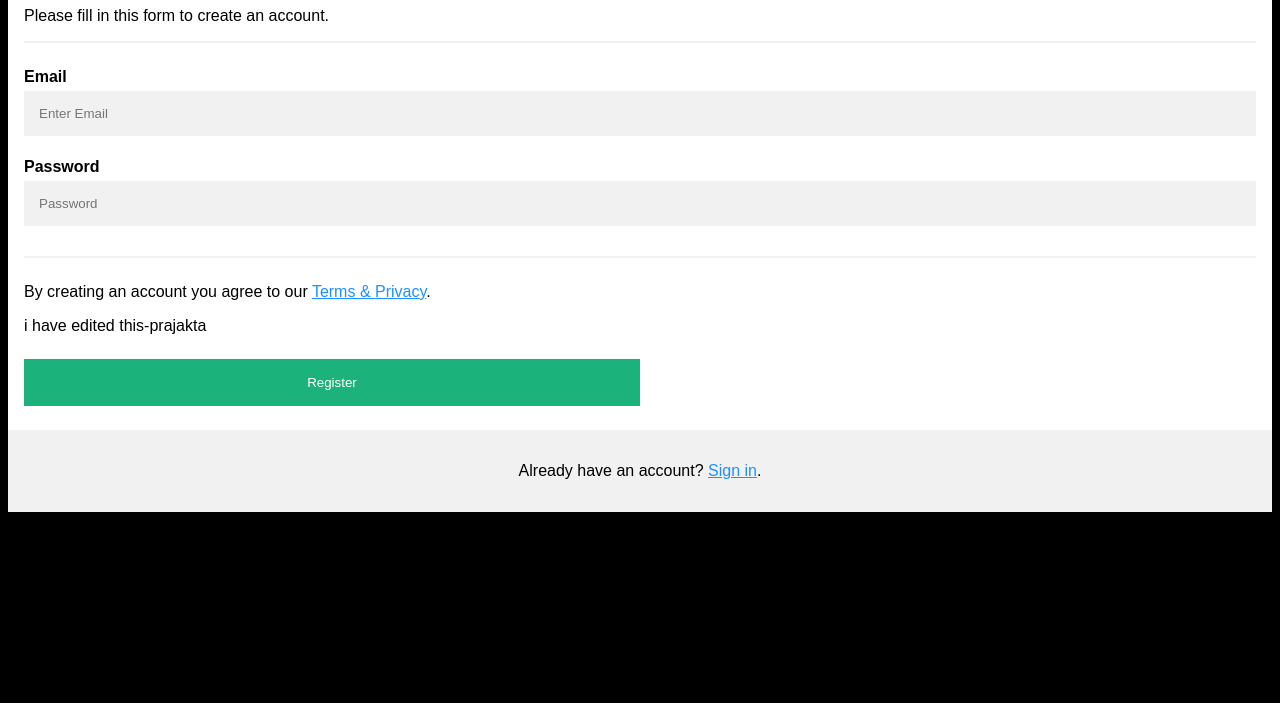
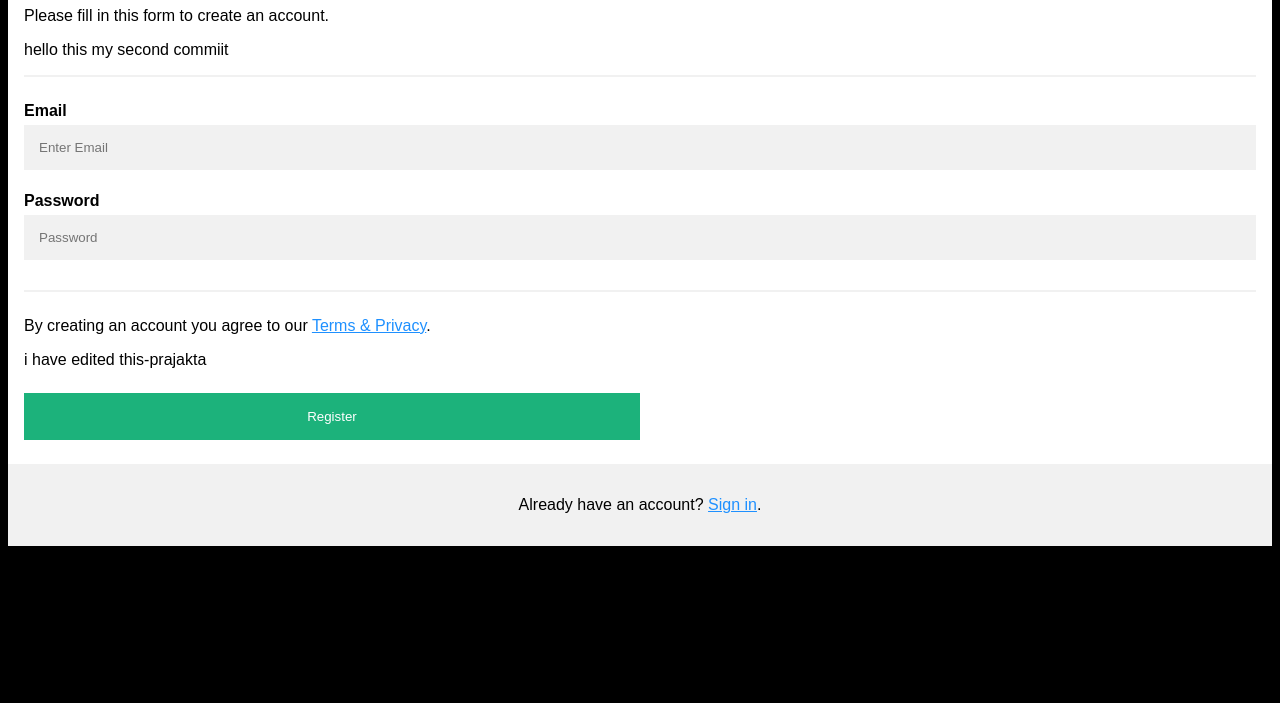
Before and after one commit to prajaktamedhe/Timepass, a plain HTML site: page index.html in a window 1280 px wide. Shown: the part 97-800 px from the top of the page. Drawn offline with Linux system fonts and the light colour scheme.

Commit message:
commit12

```diff
--- a/index.html
+++ b/index.html
@@ -83,6 +83,7 @@
     <div class="container">
         <h1>Register</h1>
         <p>Please fill in this form to create an account.</p>
+        <p> hello this my second commiit</p>
         <hr>
 
         <label for="email"><b>Email</b></label>
```
